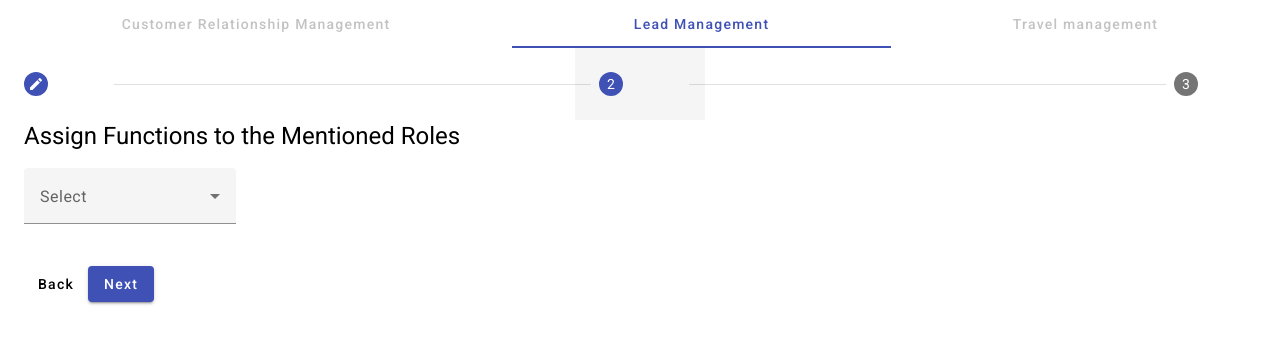
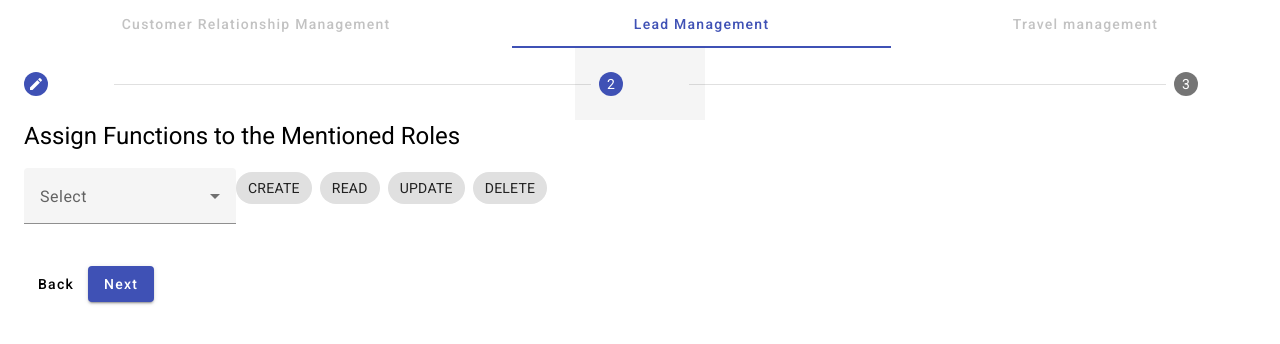
Before and after one commit to AnsukSinhaRoy/Synchro-SPHERE-public, an Angular app: page /configure in a window 1280 px wide. Both pictures are taken after a click on the button "Next". Shown: the top 344 px of the page. Built offline with nearby package versions, Linux system fonts and the light colour scheme.

Commit message:
lead-management assign Function update

```diff
--- a/src/app/lead-management-config/lead-management-config.component.html
+++ b/src/app/lead-management-config/lead-management-config.component.html
@@ -1,4 +1,3 @@
-
 <mat-stepper #stepper>
   <mat-step>
     <div>
@@ -8,10 +7,7 @@
         <br>
         <mat-chip-grid #chipGrid aria-label="Enter Roles">
           @for (role of roles; track role) {
-                <mat-chip-row
-                  (removed)="remove(role)"
-                  [editable]="true"
-                  (edited)="edit(role, $event)"
+          <mat-chip-row (removed)="remove(role)" [editable]="true" (edited)="edit(role, $event)"
             [aria-description]="'press enter to edit ' + role.name">
             {{role.name}}
             <button matChipRemove [attr.aria-label]="'remove ' + role.name">
@@ -19,11 +15,9 @@
             </button>
           </mat-chip-row>
           }
-              <input placeholder="New Role..."
-                     [matChipInputFor]="chipGrid"
-                     [matChipInputSeparatorKeyCodes]="separatorKeysCodes"
-                     [matChipInputAddOnBlur]="addOnBlur"
-                     (matChipInputTokenEnd)="add($event)"/>
+          <input placeholder="New Role..." [matChipInputFor]="chipGrid"
+            [matChipInputSeparatorKeyCodes]="separatorKeysCodes" [matChipInputAddOnBlur]="addOnBlur"
+            (matChipInputTokenEnd)="add($event)" />
         </mat-chip-grid>
       </mat-form-field>
       <br>
@@ -32,6 +26,7 @@
   </mat-step>
   <mat-step>
     <h1>Assign Functions to the Mentioned Roles</h1>
+    <div style="display: flex;">
       <mat-form-field>
         <mat-label>Select</mat-label>
         <mat-select>
@@ -40,6 +35,14 @@
           }
         </mat-select>
       </mat-form-field>
+      <mat-chip-listbox aria-label="Fish selection" multiple>
+        <mat-chip-option>CREATE</mat-chip-option>
+        <mat-chip-option>READ</mat-chip-option>
+        <mat-chip-option>UPDATE</mat-chip-option>
+        <mat-chip-option>DELETE</mat-chip-option>
+      </mat-chip-listbox>
+    </div>
+
     <div>
       <br>
       <button mat-button matStepperPrevious>Back</button>
```
Lines whose indentation alone changed are shown as unchanged.
